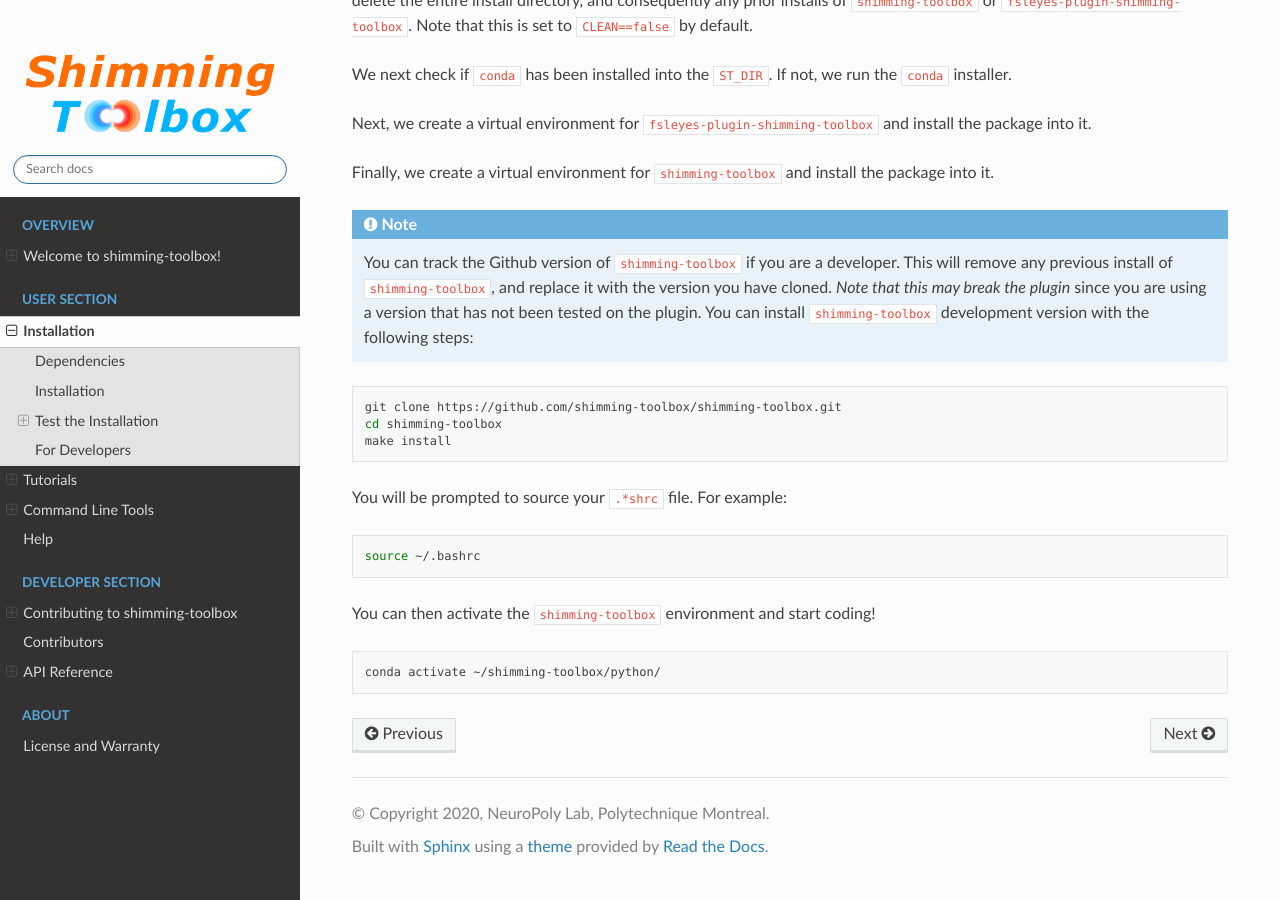
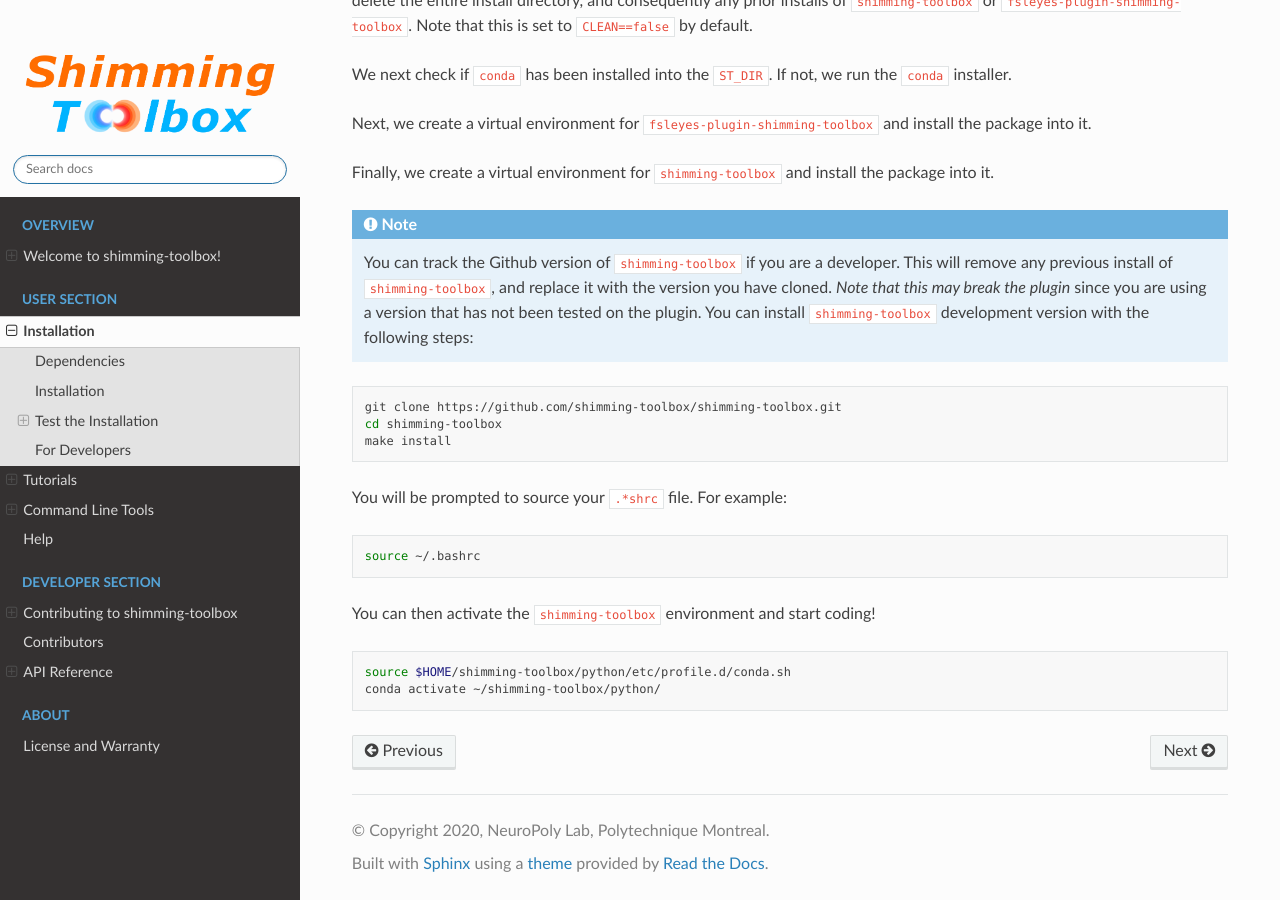
Before and after one commit to shimming-toolbox/shimming-toolbox, a Sphinx documentation site: the page built from docs/source/user_section/installation.rst, in a window 1280 px wide and 900 px high, scrolled down 4547 px. Built offline with Sphinx 7.4.7 and the Read the Docs theme 2.0.0, drawn with Linux system fonts in a browser that asks for light colours.

Commit message:
Add sourcing of conda profile in developer section

```diff
--- a/docs/source/user_section/installation.rst
+++ b/docs/source/user_section/installation.rst
@@ -165,4 +165,5 @@ You can then activate the ``shimming-toolbox`` environment and start coding!
 
 .. code:: bash
 
+    source $HOME/shimming-toolbox/python/etc/profile.d/conda.sh
     conda activate ~/shimming-toolbox/python/
```
